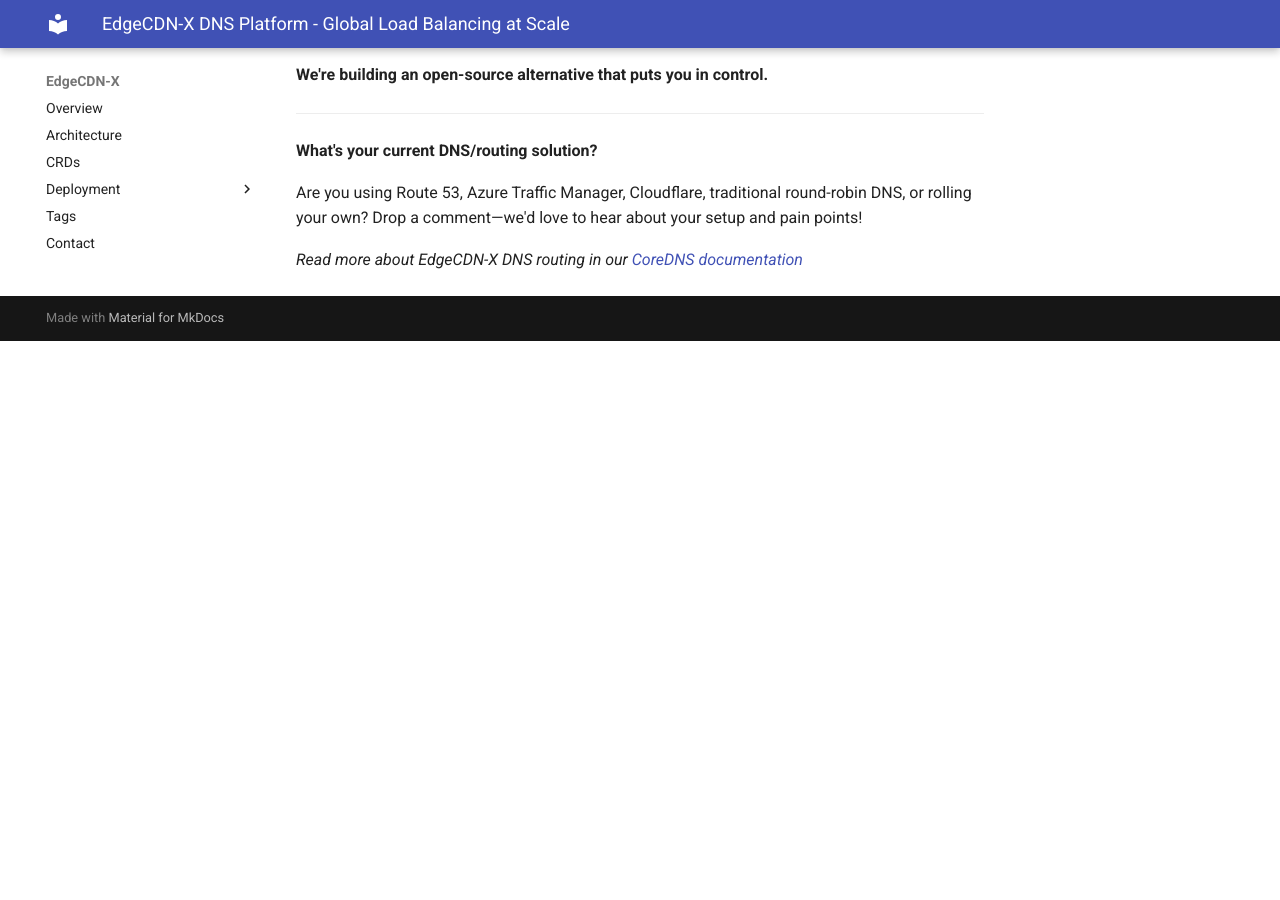
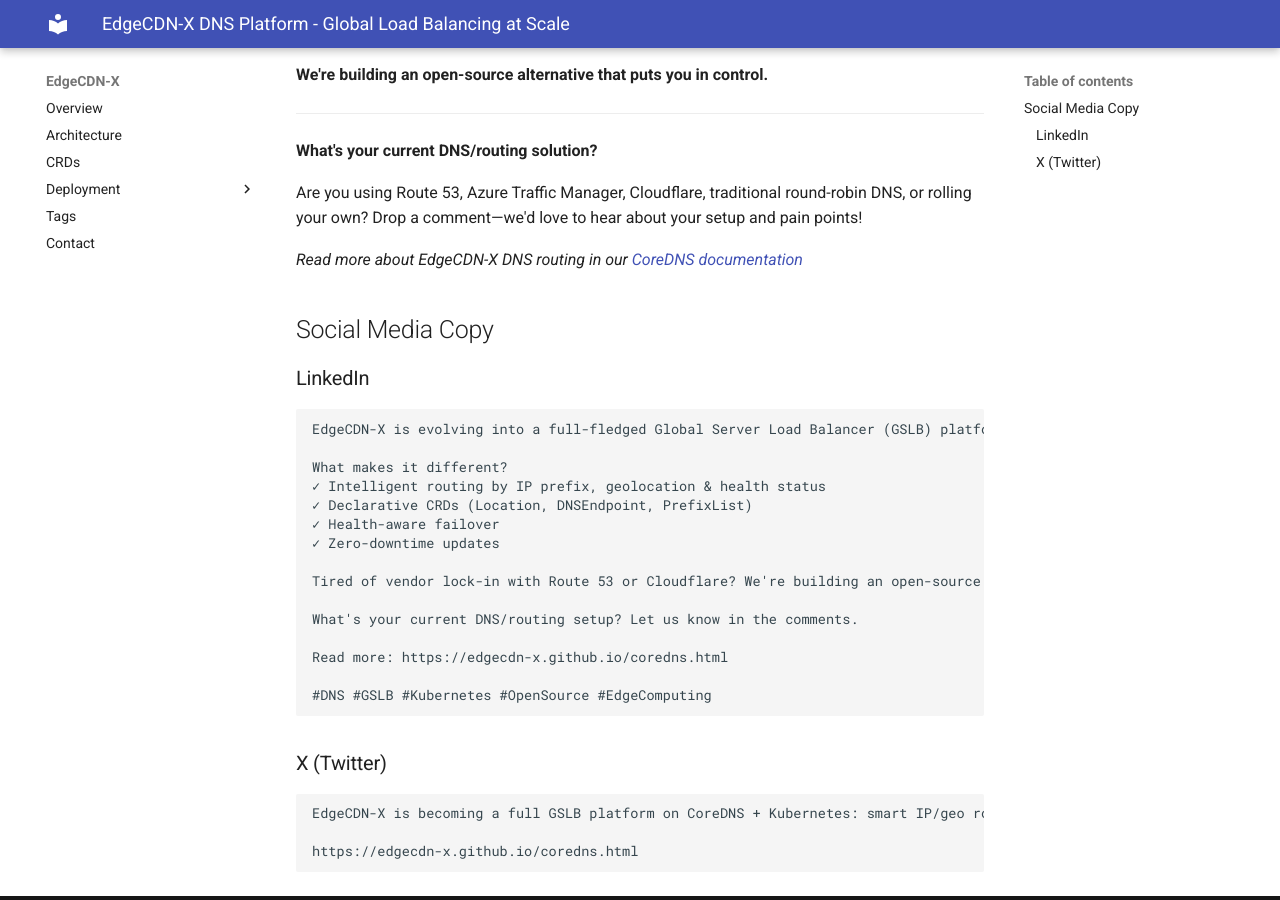
Before and after one commit to EdgeCDN-X/edgecdn-x.github.io, an MkDocs documentation site: the page built from docs/posts/2026/week-38/post-1.md, in a window 1280 px wide and 900 px high, scrolled down 612 px. Built offline with MkDocs 1.6.1 and Material for MkDocs 9.7.7, drawn with Linux system fonts in a browser that asks for light colours; before the commit the page ends 953 px from its top, so only the background shows below that.

Commit message:
feat(docs): Enhance documentation with social media copy sections and clarify Markdown rendering rules

````diff
--- a/docs/posts/2026/week-38/post-1.md
+++ b/docs/posts/2026/week-38/post-1.md
@@ -30,3 +30,33 @@
 Are you using Route 53, Azure Traffic Manager, Cloudflare, traditional round-robin DNS, or rolling your own? Drop a comment—we'd love to hear about your setup and pain points!
 
 *Read more about EdgeCDN-X DNS routing in our [CoreDNS documentation](https://edgecdn-x.github.io/coredns.html)*
+
+## Social Media Copy
+
+### LinkedIn
+
+```text
+EdgeCDN-X is evolving into a full-fledged Global Server Load Balancer (GSLB) platform, powered by CoreDNS and Kubernetes-native routing.
+
+What makes it different?
+✓ Intelligent routing by IP prefix, geolocation & health status
+✓ Declarative CRDs (Location, DNSEndpoint, PrefixList)
+✓ Health-aware failover
+✓ Zero-downtime updates
+
+Tired of vendor lock-in with Route 53 or Cloudflare? We're building an open-source alternative that puts you in control.
+
+What's your current DNS/routing setup? Let us know in the comments.
+
+Read more: https://edgecdn-x.github.io/coredns.html
+
+#DNS #GSLB #Kubernetes #OpenSource #EdgeComputing
+```
+
+### X (Twitter)
+
+```text
+EdgeCDN-X is becoming a full GSLB platform on CoreDNS + Kubernetes: smart IP/geo routing, declarative CRDs, health-aware failover, zero-downtime updates. An open-source alternative to Route 53/Cloudflare lock-in. What's your DNS setup?
+
+https://edgecdn-x.github.io/coredns.html
+```
--- a/mkdocs.yml
+++ b/mkdocs.yml
@@ -8,6 +8,7 @@
   - tags
 markdown_extensions:
   - attr_list
+  - tables
   - pymdownx.highlight:
       anchor_linenums: true
       line_spans: __span
````
Also changed, not shown: docs/coredns.md (+19 -18 lines), docs/posts/2026/week-38/post-2.md (+29 -0 lines), .github/skills/docs-refresh/SKILL.md, .github/skills/prepare-posts/SKILL.md.
